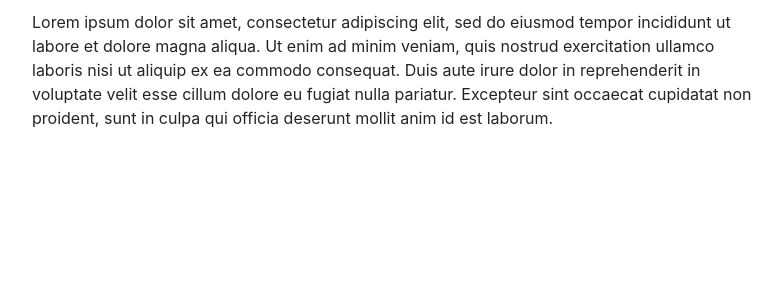
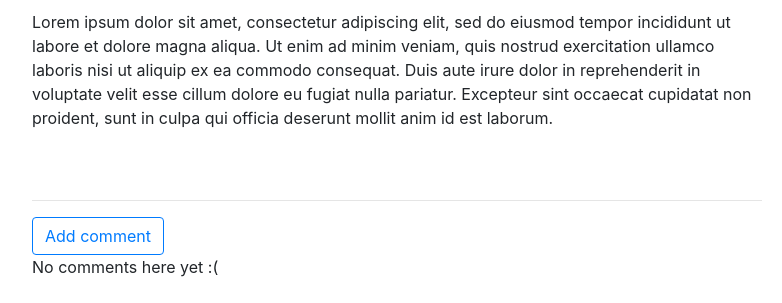
Before and after one commit to 4ka0/django_girls, a Django app: page /post/2/ in a window 1280 px wide. Shown: the part 510-813 px from the top of the page, without its empty margins (43-825 px from the left). Before the commit the page ends 638 px from the top, so only its background shows below. Run offline with Django 3.2, Linux system fonts and the light colour scheme; data comes from the database, SQL or seed files in the repository; both versions use the stored data as it was after the commit; some libraries are stand-ins or nearby versions.

Commit message:
Added comment functionality

```diff
--- a/blog/admin.py
+++ b/blog/admin.py
@@ -1,5 +1,6 @@
 from django.contrib import admin
-from .models import Post
+from .models import Post, Comment
 
 
 admin.site.register(Post)
+admin.site.register(Comment)
--- a/blog/models.py
+++ b/blog/models.py
@@ -14,5 +14,23 @@ class Post(models.Model):
         self.published_date = timezone.now()
         self.save()
 
+    def approved_comments(self):
+        return self.comments.filter(approved_comment=True)
+
     def __str__(self):
         return self.title
+
+
+class Comment(models.Model):
+    post = models.ForeignKey('blog.Post', on_delete=models.CASCADE, related_name='comments')
+    author = models.CharField(max_length=200)
+    text = models.TextField()
+    created_date = models.DateTimeField(default=timezone.now)
+    approved_comment = models.BooleanField(default=False)
+
+    def approve(self):
+        self.approved_comment = True
+        self.save()
+
+    def __str__(self):
+        return self.text
--- a/blog/static/css/blog.css
+++ b/blog/static/css/blog.css
@@ -55,3 +55,7 @@ h1, h2, h3, h4 {
 .post h2 a, .post h2 a:visited {
     color: #000000;
 }
+
+.comment {
+    margin: 20px 0px 20px 20px;
+}
--- a/blog/templates/blog/post_detail.html
+++ b/blog/templates/blog/post_detail.html
@@ -29,4 +29,29 @@
         {% endif %}
 
     </div>
+
+    <hr>
+
+    <!-- Comments-->
+
+    <a class="btn btn-outline-primary" href="{% url 'add_comment_to_post' pk=post.pk %}">Add comment</a>
+
+    {% for comment in post.comments.all %}
+        {% if user.is_authenticated or comment.approved_comment %}
+            <div class="comment">
+                <div class="date">
+                    {{ comment.created_date }}
+                    {% if not comment.approved_comment %}
+                        <a class="btn btn-outline-danger" href="{% url 'comment_remove' pk=comment.pk %}">Remove comment</a>
+                        <a class="btn btn-outline-success" href="{% url 'comment_approve' pk=comment.pk %}">Approve comment</a>
+                    {% endif %}
+                </div>
+                <strong>{{ comment.author }}</strong>
+                <p>{{ comment.text|linebreaks }}</p>
+            </div>
+        {% endif %}
+    {% empty %}
+        <p>No comments here yet :(</p>
+    {% endfor %}
+
 {% endblock %}
--- a/blog/templates/blog/post_list.html
+++ b/blog/templates/blog/post_list.html
@@ -9,6 +9,7 @@
                 <p>Published: {{ post.published_date }}</p>
             </div>
             <p>{{ post.text|truncatechars:200 }}</p>
+            <p>Comments: {{ post.approved_comments.count }}</p>
         </div>
 
     {% endfor %}
--- a/blog/urls.py
+++ b/blog/urls.py
@@ -11,4 +11,7 @@ urlpatterns = [
     path('drafts/', views.post_draft_list, name='post_draft_list'),
     path('post/<pk>/publish/', views.post_publish, name='post_publish'),
     path('post/<pk>/remove/', views.post_remove, name='post_remove'),
+    path('post/<int:pk>/comment/', views.add_comment_to_post, name='add_comment_to_post'),
+    path('comment/<int:pk>/approve/', views.comment_approve, name='comment_approve'),
+    path('comment/<int:pk>/remove/', views.comment_remove, name='comment_remove'),
 ]
--- a/blog/views.py
+++ b/blog/views.py
@@ -3,8 +3,8 @@ from django.utils import timezone
 from django.shortcuts import redirect
 from django.contrib.auth.decorators import login_required
 
-from .models import Post
-from .forms import PostForm
+from .models import Post, Comment
+from .forms import PostForm, CommentForm
 
 
 
@@ -84,3 +84,31 @@ def post_remove(request, pk):
     post = get_object_or_404(Post, pk=pk)
     post.delete()
     return redirect('post_list')
+
+
+def add_comment_to_post(request, pk):
+    post = get_object_or_404(Post, pk=pk)
+    if request.method == "POST":
+        form = CommentForm(request.POST)
+        if form.is_valid:
+            comment = form.save(commit=False)
+            comment.post = post
+            comment.save()
+            return redirect('post_detail', pk=post.pk)
+    else:
+        form = CommentForm()
+    return render(request, 'blog/add_comment_to_post.html', {'form': form})
+
+
+@login_required
+def comment_approve(request, pk):
+    comment = get_object_or_404(Comment, pk=pk)
+    comment.approve()
+    return redirect('post_detail', pk=comment.post.pk)
+
+
+@login_required
+def comment_remove(request, pk):
+    comment = get_object_or_404(Comment, pk=pk)
+    comment.delete()
+    return redirect('post_detail', pk=comment.post.pk)
```
Also changed, not shown: blog/forms.py (+8 -1 lines), blog/templates/blog/add_comment_to_post.html (added, +10 -0 lines), blog/migrations/0002_comment.py (added), db.sqlite3.
